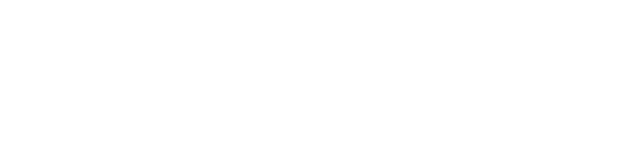
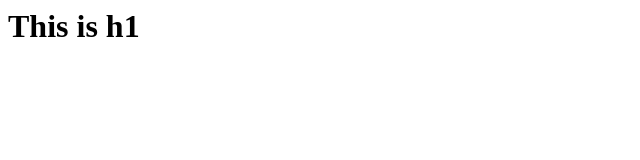
Before and after one commit to nagsaw/my-study, a plain HTML site: page index.html in a window 1280 px wide. Shown: the whole page, without its empty margins (0-640 px from the left). Drawn offline with Linux system fonts and the light colour scheme.

Commit message:
index.htmlにh1を追加 main.jsでh1変数を追加

```diff
--- a/index.html
+++ b/index.html
@@ -6,5 +6,7 @@
     <title>アウトプット</title>
     <script src="/js/main.js"></script>
   </head>
-  <body></body>
+  <body>
+    <h1>This is h1</h1>
+  </body>
 </html>
--- a/js/main.js
+++ b/js/main.js
@@ -1,7 +1,8 @@
 'use strict';
-const name = 'nagsaw';
+let h1;
 function init() {
   console.log('initialized...');
-  console.log(`my name is ${name}`);
+  h1 = document.querySelector('h1');
+  console.log(h1);
 }
 document.addEventListener('DOMContentLoaded', init);
```
